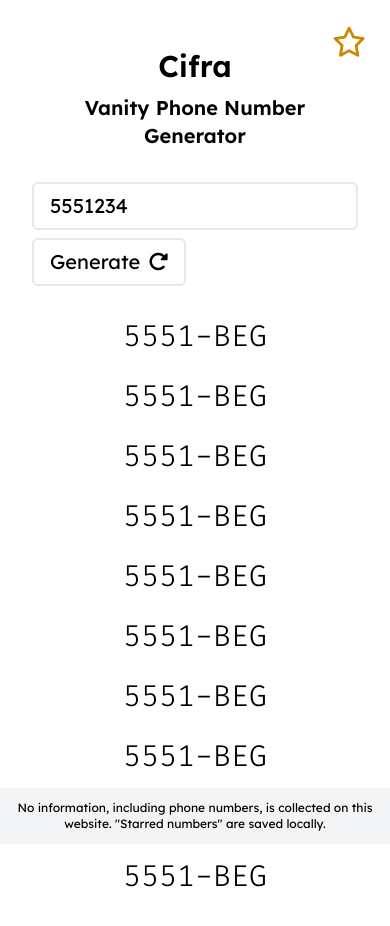
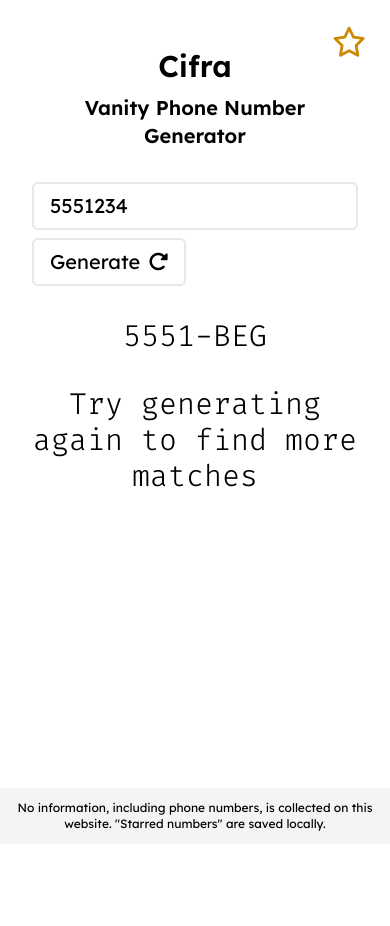
Before and after one commit to jakeo-dev/cifra, a website: page index.html in a window 390 px wide. Both pictures are taken after typing "5551234" into the empty fields and a click on the button "Generate". After the commit the page ends 844 px from the top, so only its background shows below. Drawn offline with Linux system fonts and the light colour scheme.

Commit message:
Improved generation: no more repeat phone numbers

```diff
--- a/index.html
+++ b/index.html
@@ -51,7 +51,6 @@
     </div>
 
     <ol id='list' class='hidden text-3xl font-FiraCode text-center justify-center items-center mt-8'>
-        <h2 id='errorText'></h2>
         <li id='i0' class='item'></li>
         <li id='i1' class='item'></li>
         <li id='i2' class='item'></li>
@@ -62,6 +61,8 @@
         <li id='i7' class='item'></li>
         <li id='i8' class='item'></li>
         <li id='i9' class='item'></li>
+
+        <h2 id='errorText' class='mt-8'></h2>
     </ol>
 
     <footer class='bg-gray-100 fixed bottom-0 left-0 w-full text-center p-3 md:p-4'>
--- a/script.js
+++ b/script.js
@@ -123,11 +123,15 @@
 
         let currentNumsList = [];
 
+        for (l = 0; l < 10; l++) {
+            document.getElementById('i' + l).innerText = '';
+        }
+
         a = 0;
 
         for (i = 0; i < 10; i++) { // number of phone numbers to output
-            if (a < 500) { // how many attempts at trying to find matches before giving up
-                let letters = genLetters(inp);
+            if (a < 600) { // number of attempts to try to find matches before giving up
+                let letters = getLetters(inp);
 
                 for (k = 0; k < wordArray.length; k++) { // loop through all words to see if the random letters matches any
                     matches = letters.toLowerCase().includes(wordArray[k]);
@@ -158,7 +162,7 @@
 
                                 n = final.indexOf(finalNums);
 
-                                // add dashes based on if there is a word next to this second word
+                                // add dashes if there is a word next to this second word
 
                                 if (isLetter(final.substring(n + finalNums.length).charAt(0))) {
                                     final = final.replace(finalNums, wordArray[o] + '-');
@@ -185,10 +189,21 @@
                             }
                         }
 
-                        document.getElementById('i' + i).innerText = finalSep.join('').toUpperCase();
-                        currentNumsList.push(finalSep.join('').toUpperCase());
+                        finalJoined = finalSep.join('').toUpperCase();
 
-                        break;
+                        let dontAllow = false;
+                        for (var i = 0; i < currentNumsList.length; i++) {
+                            if (finalJoined == currentNumsList[i]) {
+                                dontAllow = true;
+                            }
+                        }
+
+                        if (!dontAllow) {
+                            currentNumsList.push(finalJoined);
+                            document.getElementById('i' + i).innerText = finalJoined;
+
+                            break;
+                        }
                     }
                 }
 
@@ -203,10 +218,11 @@
             } else {
                 i = 10;
 
-                for (l = 0; l < 10; l++) {
-                    document.getElementById('i' + l).innerText = '';
+                if (currentNumsList.length < 1) {
+                    document.getElementById('errorText').innerText = 'Unable to find any matches\n\nTry generating again';
+                } else if (currentNumsList.length < 5) {
+                    document.getElementById('errorText').innerText = 'Try generating again to find more matches';
                 }
-                document.getElementById('errorText').innerText = 'Unable to find any matches\n\nTry generating again';
             }
         }
 
@@ -214,7 +230,7 @@
     }
 }
 
-function genLetters(inp) {
+function getLetters(inp) {
     let inpArr = Array.from(inp);
 
     let randomLetter = '';
```
Also changed, not shown: style.css.
